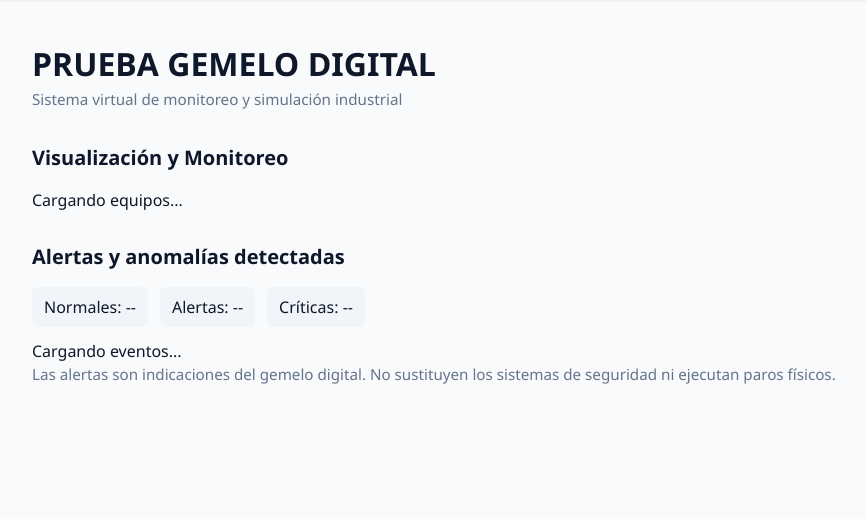
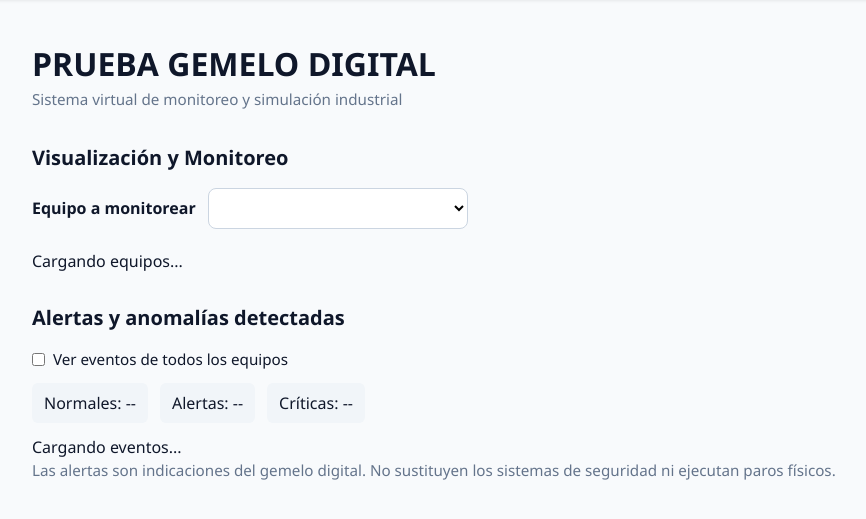
Before and after one commit to Weiss118/Proyecto-Digital-Twins, a Flask app: template templates/dashboard.html in a window 1280 px wide. Shown: the part 56-575 px from the top of the page, without its empty margins (82-948 px from the left). Run offline with Flask 3, Linux system fonts and the light colour scheme; the template is opened without the code that fills it: most values are stand-ins (such as "Sample title", 1, 10 or a date in 2020); lists and menus that the app fills with data are empty.

Commit message:
#3632 Agrega selector de equipo al dashboard con nombre, valor y unidad por parámetro

```diff
--- a/templates/dashboard.html
+++ b/templates/dashboard.html
@@ -69,6 +69,14 @@
         .alertas-resumen { display: flex; gap: 12px; flex-wrap: wrap; margin: 12px 0; }
         .alertas-resumen span { padding: 8px 12px; background: #f1f5f9; border-radius: 6px; }
 
+
+        /* Selector de equipo y presentación nombre / valor / unidad */
+        .selector-equipo { display: flex; align-items: center; flex-wrap: wrap; gap: 8px 12px; margin: 12px 0 20px; }
+        .selector-equipo label { font-weight: 700; color: #0f172a; }
+        .selector-equipo select { padding: 10px 14px; border: 1px solid #cbd5e1; border-radius: 8px; font-size: 1rem; background: #fff; min-width: 260px; max-width: 100%; }
+        .dashboard-card .value .valor-unidad { font-size: 0.55em; font-weight: 600; color: var(--text-muted); margin-left: 4px; }
+        .alertas-filtro { display: flex; align-items: center; gap: 8px; margin: 8px 0; font-size: .95rem; }
+
     </style>
 
 </head>
@@ -119,6 +127,11 @@
 
         <h2>Visualización y Monitoreo</h2>
 
+        <div class="selector-equipo">
+            <label for="selector-equipo">Equipo a monitorear</label>
+            <select id="selector-equipo" aria-label="Seleccionar equipo"></select>
+        </div>
+
         <div id="equipos"
             class="equipos-lista">
 
@@ -130,6 +143,10 @@
 
     <section class="dashboard-section">
         <h2>Alertas y anomalías detectadas</h2>
+        <label class="alertas-filtro">
+            <input type="checkbox" id="alertas-todos">
+            Ver eventos de todos los equipos
+        </label>
         <div id="resumen-alertas" class="alertas-resumen">
             <span>Normales: --</span><span>Alertas: --</span><span>Críticas: --</span>
         </div>
@@ -236,15 +253,28 @@
 
 <script>
 
-    // Crea el bloque de un equipo: título + recuadros de variables
-    // (se ejecuta una sola vez por equipo)
-    function crearRecuadro(titulo, idValor, esTexto) {
+    // ------------------------------------------------------------
+    // Selector de equipo: solo se muestra el equipo elegido
+    // ------------------------------------------------------------
+
+    const TODOS = "__todos__";   // opción "Todos los equipos" del selector
+
+    let equiposDatos = [];   // última respuesta de /api/equipos
+    let equipoSeleccionado = null;
+    let verTodosManual = false;   // estado de la casilla marcada por el usuario
+
+    try {
+        equipoSeleccionado = sessionStorage.getItem("equipoSeleccionado");
+    } catch (e) { /* almacenamiento no disponible */ }
+
+
+    function crearRecuadro(etiqueta, idValor, esTexto) {
 
         const tarjeta = document.createElement("div");
         tarjeta.className = "dashboard-card";
 
         const encabezado = document.createElement("h3");
-        encabezado.textContent = titulo;
+        encabezado.textContent = etiqueta;
 
         const valor = document.createElement("div");
         valor.className = "value" + (esTexto ? " value-texto" : "");
@@ -274,25 +304,20 @@
         tipo.className = "equipo-tipo";
         tipo.textContent = equipo.tipo;
 
-        titulo.appendChild(nombre);
-        titulo.appendChild(tipo);
-
         const insignia = document.createElement("span");
         insignia.className = "equipo-estado-alerta badge-normal";
         insignia.id = "alerta-equipo-" + equipo.id;
         insignia.textContent = "Normal";
-        titulo.appendChild(insignia);
+
+        titulo.append(nombre, tipo, insignia);
         bloque.appendChild(titulo);
 
         const grid = document.createElement("div");
         grid.className = "cards-grid";
 
-        grid.appendChild(
-            crearRecuadro("Estado", "estado-" + equipo.id, false)
-        );
+        grid.appendChild(crearRecuadro("Estado", "estado-" + equipo.id, false));
 
         equipo.variables.forEach(function(variable, indice) {
-
             grid.appendChild(
                 crearRecuadro(
                     variable.etiqueta,
@@ -300,12 +325,155 @@
                     variable.unidad === ""
                 )
             );
-
         });
 
         bloque.appendChild(grid);
 
         return bloque;
+
+    }
+
+
+    // Actualiza solo los valores del bloque que ya está en pantalla
+    function pintarValores(equipo) {
+
+        const estado = document.getElementById("estado-" + equipo.id);
+        if (estado) {
+            estado.textContent = equipo.estado;
+        }
+
+        const insignia = document.getElementById("alerta-equipo-" + equipo.id);
+        if (insignia) {
+            const sev = equipo.severidad_alerta || "normal";
+            const nombres = { normal: "Normal", alerta: "Alerta", paro: "Crítico" };
+            insignia.className = "equipo-estado-alerta badge-" + sev;
+            insignia.textContent = nombres[sev] || "Sin datos";
+        }
+
+        equipo.variables.forEach(function(variable, indice) {
+
+            const celda = document.getElementById("var-" + equipo.id + "-" + indice);
+            if (!celda) {
+                return;
+            }
+
+            // Valor y unidad por separado (nombre en el encabezado de la tarjeta)
+            celda.replaceChildren();
+            const numero = document.createElement("span");
+            numero.className = "valor-num";
+            numero.textContent = variable.valor;
+            celda.appendChild(numero);
+
+            if (variable.unidad) {
+                const unidad = document.createElement("span");
+                unidad.className = "valor-unidad";
+                unidad.textContent = variable.unidad;
+                celda.appendChild(unidad);
+            }
+
+            const tarjeta = celda.closest(".dashboard-card");
+            if (tarjeta) {
+                tarjeta.classList.remove("estado-normal", "estado-alerta", "estado-paro");
+                if (["normal", "alerta", "paro"].includes(variable.severidad)) {
+                    tarjeta.classList.add("estado-" + variable.severidad);
+                }
+                tarjeta.title = variable.mensaje_alerta || "";
+            }
+
+        });
+
+    }
+
+
+    function esVistaTodos() {
+        return equipoSeleccionado === TODOS;
+    }
+
+
+    function equipoActual() {
+        return equiposDatos.find(function(e) { return e.id === equipoSeleccionado; });
+    }
+
+
+    // En la vista "Todos los equipos" la casilla queda marcada y bloqueada
+    function sincronizarCasilla() {
+        const casilla = document.getElementById("alertas-todos");
+        casilla.checked = esVistaTodos() || verTodosManual;
+        casilla.disabled = esVistaTodos();
+    }
+
+
+    // Reconstruye la lista del selector solo si cambió la lista de equipos
+    function actualizarSelector() {
+
+        const selector = document.getElementById("selector-equipo");
+        const ids = equiposDatos.map(function(e) { return e.id; });
+
+        if (equipoSeleccionado !== TODOS && !ids.includes(equipoSeleccionado)) {
+            equipoSeleccionado = ids.length ? ids[0] : null;
+        }
+
+        const firma = ids.join("|");
+        if (selector.dataset.firma !== firma) {
+            selector.replaceChildren();
+
+            if (equiposDatos.length > 1) {
+                const opcionTodos = document.createElement("option");
+                opcionTodos.value = TODOS;
+                opcionTodos.textContent = "Todos los equipos";
+                selector.appendChild(opcionTodos);
+            }
+
+            equiposDatos.forEach(function(equipo) {
+                const opcion = document.createElement("option");
+                opcion.value = equipo.id;
+                opcion.textContent = equipo.nombre;
+                selector.appendChild(opcion);
+            });
+            selector.dataset.firma = firma;
+        }
+
+        // Con un solo equipo disponible no existe la opción "Todos"
+        if (equipoSeleccionado === TODOS && equiposDatos.length <= 1) {
+            equipoSeleccionado = ids.length ? ids[0] : null;
+        }
+
+        if (equipoSeleccionado) {
+            selector.value = equipoSeleccionado;
+        }
+
+        sincronizarCasilla();
+
+    }
+
+
+    function mostrarEquipoSeleccionado() {
+
+        const contenedor = document.getElementById("equipos");
+
+        if (!equiposDatos.length) {
+            contenedor.textContent = "No hay equipos disponibles para tu perfil.";
+            contenedor.dataset.vista = "";
+            return;
+        }
+
+        // Equipos que se muestran: todos o solo el elegido
+        const visibles = esVistaTodos()
+            ? equiposDatos
+            : equiposDatos.filter(function(e) { return e.id === equipoSeleccionado; });
+
+        // Si cambió lo que debe verse, se reconstruyen los bloques
+        const vista = visibles.map(function(e) { return e.id; }).join("|");
+        if (contenedor.dataset.vista !== vista) {
+            contenedor.replaceChildren();
+            visibles.forEach(function(equipo) {
+                contenedor.appendChild(crearBloqueEquipo(equipo));
+            });
+            contenedor.dataset.vista = vista;
+        }
+
+        // En cada ciclo solo se actualizan los valores
+        visibles.forEach(pintarValores);
 
     }
 
@@ -320,63 +488,10 @@
                 return;
             }
 
-            const equipos = await respuesta.json();
+            equiposDatos = await respuesta.json();
 
-            const contenedor = document.getElementById("equipos");
-
-            // Primera vez: se limpia el mensaje de carga y se crean las tarjetas
-            if (!contenedor.querySelector(".equipo-bloque")) {
-
-                contenedor.innerHTML = "";
-
-                equipos.forEach(function(equipo) {
-                    contenedor.appendChild(crearBloqueEquipo(equipo));
-                });
-
-            }
-
-            // En cada ciclo solo se actualizan los valores
-            equipos.forEach(function(equipo) {
-
-                const estado = document.getElementById("estado-" + equipo.id);
-
-                if (estado) {
-                    estado.textContent = equipo.estado;
-                }
-
-                const insignia = document.getElementById("alerta-equipo-" + equipo.id);
-                if (insignia) {
-                    const sev = equipo.severidad_alerta || "normal";
-                    const nombres = { normal: "Normal", alerta: "Alerta", paro: "Crítico" };
-                    insignia.className = "equipo-estado-alerta badge-" + sev;
-                    insignia.textContent = nombres[sev] || "Sin datos";
-                }
-
-                equipo.variables.forEach(function(variable, indice) {
-
-                    const celda = document.getElementById(
-                        "var-" + equipo.id + "-" + indice
-                    );
-
-                    if (celda) {
-
-                        celda.textContent = variable.unidad
-                            ? variable.valor + " " + variable.unidad
-                            : variable.valor;
-
-                        const tarjeta = celda.closest(".dashboard-card");
-                        if (tarjeta) {
-                            tarjeta.classList.remove("estado-normal", "estado-alerta", "estado-paro");
-                            if (["normal", "alerta", "paro"].includes(variable.severidad)) {
-                                tarjeta.classList.add("estado-" + variable.severidad);
-                            }
-                            tarjeta.title = variable.mensaje_alerta || "";
-                        }
-                    }
-
-                });
-
-            });
+            actualizarSelector();
+            mostrarEquipoSeleccionado();
 
         } catch (error) {
 
@@ -385,6 +500,29 @@
         }
 
     }
+
+
+    document.getElementById("selector-equipo").addEventListener("change", function(evento) {
+
+        equipoSeleccionado = evento.target.value;
+
+        try {
+            sessionStorage.setItem("equipoSeleccionado", equipoSeleccionado);
+        } catch (e) { /* almacenamiento no disponible */ }
+
+        sincronizarCasilla();
+        mostrarEquipoSeleccionado();
+        actualizarAlertas();
+
+    });
+
+
+    document.getElementById("alertas-todos").addEventListener("change", function(evento) {
+        if (!esVistaTodos()) {
+            verTodosManual = evento.target.checked;
+        }
+        actualizarAlertas();
+    });
 
 
     async function actualizarConfiguracion() {
@@ -470,34 +608,47 @@
 
 
     async function actualizarAlertas() {
+
         try {
-            const [respuestaEquipos, respuestaEventos] = await Promise.all([
-                fetch("/api/equipos"),
-                fetch("/api/alertas")
-            ]);
-            if (!respuestaEquipos.ok || !respuestaEventos.ok) return;
 
-            const equipos = await respuestaEquipos.json();
+            const respuestaEventos = await fetch("/api/alertas");
+            if (!respuestaEventos.ok) return;
+
             const datosEventos = await respuestaEventos.json();
-            const variables = equipos.flatMap(e => e.variables || []);
-            const normales = variables.filter(v => v.severidad === "normal").length;
-            const alertas = variables.filter(v => v.severidad === "alerta").length;
-            const criticas = variables.filter(v => v.severidad === "paro").length;
+            const verTodos = esVistaTodos() || document.getElementById("alertas-todos").checked;
+            const equipo = equipoActual();
+
+            // Resumen del estado ACTUAL (equipo elegido o todos)
+            const origen = (verTodos || !equipo) ? equiposDatos : [equipo];
+            const variables = origen.flatMap(function(e) { return e.variables || []; });
+            const normales = variables.filter(function(v) { return v.severidad === "normal"; }).length;
+            const alertas = variables.filter(function(v) { return v.severidad === "alerta"; }).length;
+            const criticas = variables.filter(function(v) { return v.severidad === "paro"; }).length;
             document.getElementById("resumen-alertas").innerHTML =
                 `<span>Normales: ${normales}</span><span>Alertas: ${alertas}</span><span>Críticas: ${criticas}</span>`;
 
+            // Historial de EVENTOS (filtrado por equipo)
             const contenedor = document.getElementById("lista-eventos-alerta");
-            const eventos = datosEventos.eventos || [];
+            let eventos = datosEventos.eventos || [];
+            if (!verTodos && equipo) {
+                eventos = eventos.filter(function(e) { return e.equipo_id === equipo.id; });
+            }
+
             if (!eventos.length) {
-                contenedor.textContent = "No se han registrado eventos de alerta.";
+                contenedor.textContent = verTodos || !equipo
+                    ? "No se han registrado eventos de alerta."
+                    : "No se han registrado eventos de alerta para este equipo.";
                 return;
             }
+
+            const nombresSeveridad = { alerta: "ALERTA", paro: "CRÍTICO" };
+
             contenedor.replaceChildren();
-            eventos.forEach(evento => {
+            eventos.forEach(function(evento) {
                 const articulo = document.createElement("article");
                 articulo.className = "evento-alerta" + (evento.severidad === "paro" ? " evento-paro" : "");
                 const titulo = document.createElement("strong");
-                titulo.textContent = `${evento.equipo_nombre} — ${evento.severidad.toUpperCase()}`;
+                titulo.textContent = `${evento.equipo_nombre} — ${nombresSeveridad[evento.severidad] || evento.severidad.toUpperCase()}`;
                 const detalle = document.createElement("p");
                 detalle.textContent = `${evento.variable}: ${evento.valor ?? "--"} ${evento.unidad || ""}. ${evento.mensaje}`;
                 const fecha = document.createElement("small");
@@ -505,13 +656,15 @@
                 articulo.append(titulo, detalle, fecha);
                 contenedor.appendChild(articulo);
             });
+
         } catch (error) {
             console.error("Error actualizando alertas:", error);
         }
+
     }
 
-    function actualizarDashboard() {
-        actualizarEquipos();
+    async function actualizarDashboard() {
+        await actualizarEquipos();
         actualizarConfiguracion();
         actualizarAlertas();
     }
```
